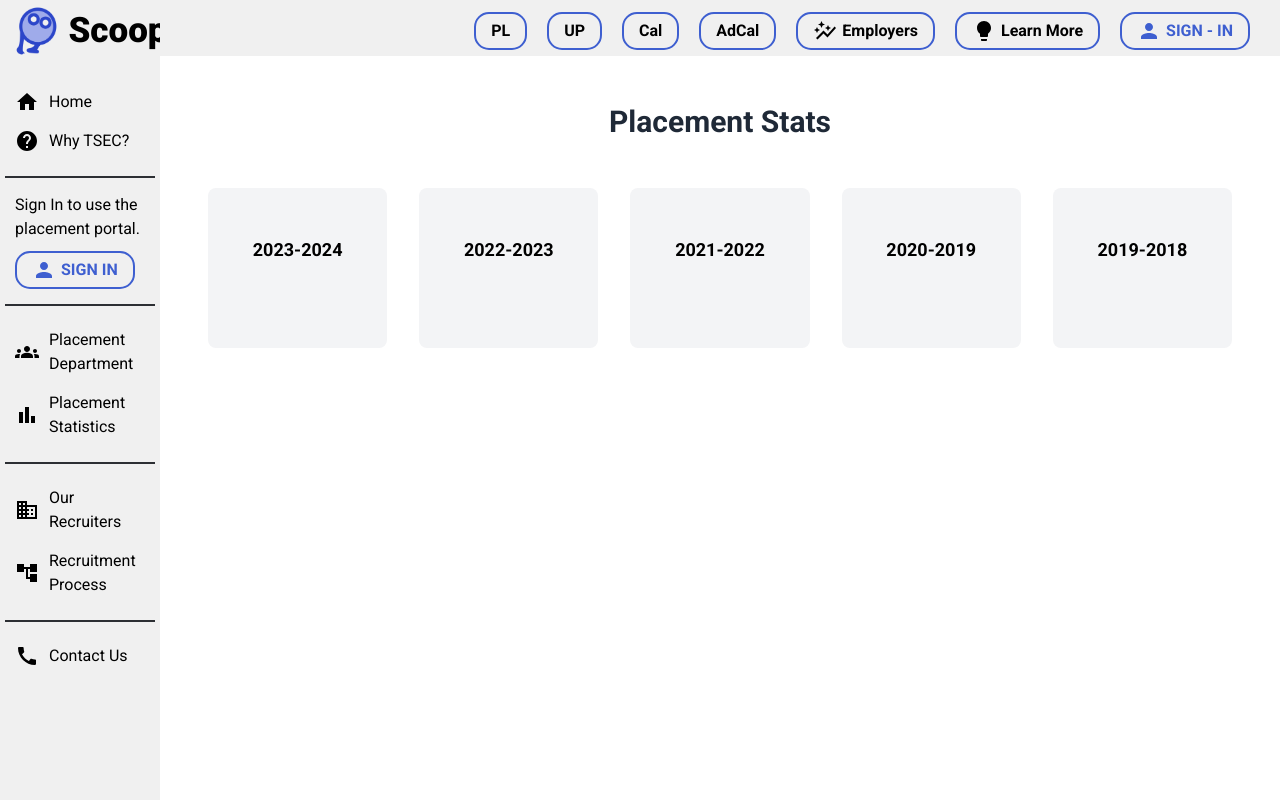
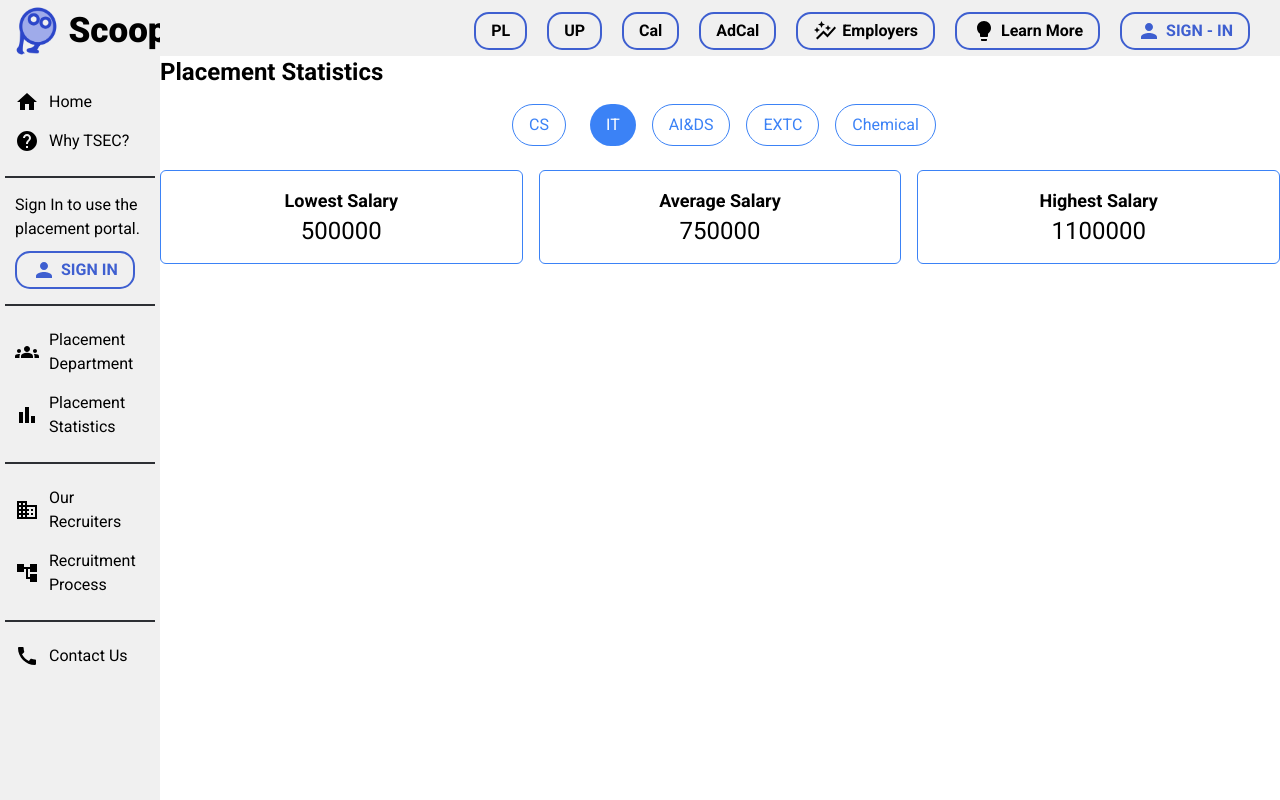
Before and after one commit to shreyanzjain/scoop-mern, a React (Vite) app in the folder frontend/: page /PlacementStats in a window 1280 px wide. Built offline with nearby package versions, Linux system fonts and the light colour scheme.

Commit message:
Department Switch and animation in PlacementStats

```diff
--- a/frontend/package.json
+++ b/frontend/package.json
@@ -15,6 +15,7 @@
     "@mui/material": "^5.14.10",
     "axios": "^1.5.1",
     "bcryptjs": "^2.4.3",
+    "chart.js": "^4.4.0",
     "react": "^18.2.0",
     "react-calendar": "^4.6.0",
     "react-dom": "^18.2.0",
--- a/frontend/src/components/landing/PlacementStats.jsx
+++ b/frontend/src/components/landing/PlacementStats.jsx
@@ -1,51 +1,160 @@
-import React from 'react';
+import React, { useState, useEffect } from 'react';
 
 const PlacementStats = () => {
-    const batch_2023 = 'https://tsec.edu/wp-content/uploads/2023/08/Placement-of-the-Current-Final-Year-Students-Passing-in-July-2024-14th-August-2023.pdf';
-    const batch_2022 = 'https://tsecadmission.org/pages/Placement%20of%20the%202022%20Batch.pdf';
-    const batch_2021 = 'https://tsec.edu/wp-content/uploads/2020/10/Placement-of-Current-Final-Year-Students-passing-in-July-2021-Report-till-14th-October-2020.pdf';
-    const batch_2020 = 'https://tsec.edu/wp-content/uploads/2023/08/Placement-of-the-Current-Final-Year-Students-Passing-in-July-2024-14th-August-2023.pdf';
-    const batch_2019 = 'https://tsec.edu/wp-content/uploads/2023/08/Placement-of-the-Current-Final-Year-Students-Passing-in-July-2024-14th-August-2023.pdf';
+  const [selectedTab, setSelectedTab] = useState('IT');
+  const [lowSalary, setLowSalary] = useState(0);
+  const [avgSalary, setAvgSalary] = useState(0);
+  const [highSalary, setHighSalary] = useState(0);
 
-    const openBatchLink = (link) => {
-        window.open(link, '_blank');
-      };
+  const handleTabChange = (newTab) => {
+    setSelectedTab(newTab);
+    updateSalaries(newTab); // Call the animation when the tab changes
+  };
+
+  const updateSalaries = (newTab) => {
+    const increment = 5000; // Change this value based on your animation speed
+    let currentLowSalary = 100000;
+    let currentAvgSalary = 300000;
+    let currentHighSalary = 700000;
+
+    const timer = setInterval(() => {
+      if (currentLowSalary < placementData[newTab].lowSalary) {
+        currentLowSalary += increment;
+        setLowSalary(currentLowSalary);
+      }
+
+      if (currentAvgSalary < placementData[newTab].avgSalary) {
+        currentAvgSalary += increment;
+        setAvgSalary(currentAvgSalary);
+      }
+
+      if (currentHighSalary < placementData[newTab].highSalary) {
+        currentHighSalary += increment;
+        setHighSalary(currentHighSalary);
+      }
+
+      if (
+        currentLowSalary >= placementData[newTab].lowSalary &&
+        currentAvgSalary >= placementData[newTab].avgSalary &&
+        currentHighSalary >= placementData[newTab].highSalary
+      ) {
+        clearInterval(timer);
+      }
+    }, 30);
+  };
+
+  useEffect(() => {
+    updateSalaries(selectedTab); // Initial animation when the component mounts
+  }, [selectedTab]);
+
+  const placementData = {
+    IT: {
+      lowSalary: 500000,
+      avgSalary: 750000,
+      highSalary: 1100000,
+    },
+    CS: {
+      lowSalary: 480000,
+      avgSalary: 720000,
+      highSalary: 1050000,
+    },
+    'AI&DS': {
+      lowSalary: 490000,
+      avgSalary: 740000,
+      highSalary: 1080000,
+    },
+    EXTC: {
+      lowSalary: 470000,
+      avgSalary: 710000,
+      highSalary: 1040000,
+    },
+    Chemical: {
+      lowSalary: 460000,
+      avgSalary: 700000,
+      highSalary: 1020000,
+    },
+  };
 
   return (
-    <div className="bg-white py-6 sm:py-8 lg:py-12">
-      <div className="mx-auto max-w-screen-2xl px-4 md:px-8">
-        <h2 className="mb-4 text-center text-2xl font-bold text-gray-800 md:mb-8 lg:text-3xl">Placement Stats</h2>
+    <div>
+      <h1 className="text-2xl font-bold mb-4">Placement Statistics</h1>
+      <div className="flex justify-center space-x-4">
+        {/* Your tab buttons here */}
+        <button
+          className={`px-4 py-2 rounded-full ${
+            selectedTab === 'CS'
+              ? 'bg-blue-500 text-white'
+              : 'bg-white text-blue-500 border border-blue-500'
+          } mx-2`}
+          onClick={() => handleTabChange('CS')}
+        >
+          CS
+        </button>
+        <button
+          className={`px-4 py-2 rounded-full ${
+            selectedTab === 'IT'
+              ? 'bg-blue-500 text-white'
+              : 'bg-white text-blue-500 border border-blue-500'
+          } mx-2`}
+          onClick={() => handleTabChange('IT')}
+        >
+          IT
+        </button>
+        <button
+          className={`px-4 py-2 rounded-full ${
+            selectedTab === 'AI&DS'
+              ? 'bg-blue-500 text-white'
+              : 'bg-white text-blue-500 border border-blue-500'
+          } mx-2`}
+          onClick={() => handleTabChange('AI&DS')}
+        >
+          AI&DS
+        </button>
+        <button
+          className={`px-4 py-2 rounded-full ${
+            selectedTab === 'EXTC'
+              ? 'bg-blue-500 text-white'
+              : 'bg-white text-blue-500 border border-blue-500'
+          } mx-2`}
+          onClick={() => handleTabChange('EXTC')}
+        >
+          EXTC
+        </button>
+        <button
+          className={`px-4 py-2 rounded-full ${
+            selectedTab === 'Chemical'
+              ? 'bg-blue-500 text-white'
+              : 'bg-white text-blue-500 border border-blue-500'
+          } mx-2`}
+          onClick={() => handleTabChange('Chemical')}
+        >
+          Chemical
+        </button>
+      </div>
 
-        <div className="flex flex-wrap justify-center">
-          <div className="w-full sm:w-1/2 md:w-1/3 lg:w-1/5 p-4">
-            <div className="bg-gray-100 p-4 rounded-lg h-40 md:h-32 lg:h-40 flex flex-col justify-center">
-              <p className="text-center font-bold text-lg h-1/2 cursor-pointer" onClick={() => openBatchLink(batch_2023)}>2023-2024</p>
+      <div>
+        <div>
+          <br/>
+          <div className="flex space-x-4">
+            <div className="flex-1 text-center bg-white p-4 border border-blue-500 rounded-md
+        transition duration-300 ease-in-out hover:bg-blue-500 hover:border-blue-500 hover:text-white">
+              <div className="text-lg font-semibold">Lowest Salary</div>
+              <div className="text-2xl">{Math.round(lowSalary)}</div>
             </div>
-          </div>
-          <div className="w-full sm:w-1/2 md:w-1/3 lg:w-1/5 p-4">
-            <div className="bg-gray-100 p-4 rounded-lg h-40 md:h-32 lg:h-40 flex flex-col justify-center">
-              <p className="text-center font-bold text-lg h-1/2 cursor-pointer" onClick={() => openBatchLink(batch_2022)}>2022-2023</p>
+            <div className="flex-1 text-center bg-white p-4 border border-blue-500 rounded-md
+        transition duration-300 ease-in-out hover:bg-blue-500 hover:border-blue-500 hover:text-white">
+              <div className="text-lg font-semibold">Average Salary</div>
+              <div className="text-2xl">{Math.round(avgSalary)}</div>
             </div>
-          </div>
-          <div className="w-full sm:w-1/2 md:w-1/3 lg:w-1/5 p-4">
-            <div className="bg-gray-100 p-4 rounded-lg h-40 md:h-32 lg:h-40 flex flex-col justify-center">
-              <p className="text-center font-bold text-lg h-1/2 cursor-pointer" onClick={() => openBatchLink(batch_2021)}>2021-2022</p>
-            </div>
-          </div>
-          <div className="w-full sm:w-1/2 md:w-1/3 lg:w-1/5 p-4">
-            <div className="bg-gray-100 p-4 rounded-lg h-40 md:h-32 lg:h-40 flex flex-col justify-center">
-              <p className="text-center font-bold text-lg h-1/2 cursor-pointer" onClick={() => openBatchLink(batch_2020)}>2020-2019</p>
-            </div>
-          </div>
-          <div className="w-full sm:w-1/2 md:w-1/3 lg:w-1/5 p-4">
-            <div className="bg-gray-100 p-4 rounded-lg h-40 md:h-32 lg:h-40 flex flex-col justify-center">
-              <p className="text-center font-bold text-lg h-1/2 cursor-pointer" onClick={() => openBatchLink(batch_2019)}>2019-2018</p>
+            <div className="flex-1 text-center bg-white p-4 border border-blue-500 rounded-md
+        transition duration-300 ease-in-out hover:bg-blue-500 hover:border-blue-500 hover:text-white">
+              <div className="text-lg font-semibold">Highest Salary</div>
+              <div className="text-2xl">{Math.round(highSalary)}</div>
             </div>
           </div>
         </div>
       </div>
     </div>
-
   );
 };
 
```
Also changed, not shown: 1 other file (tests, documents, lock files or other folders).
